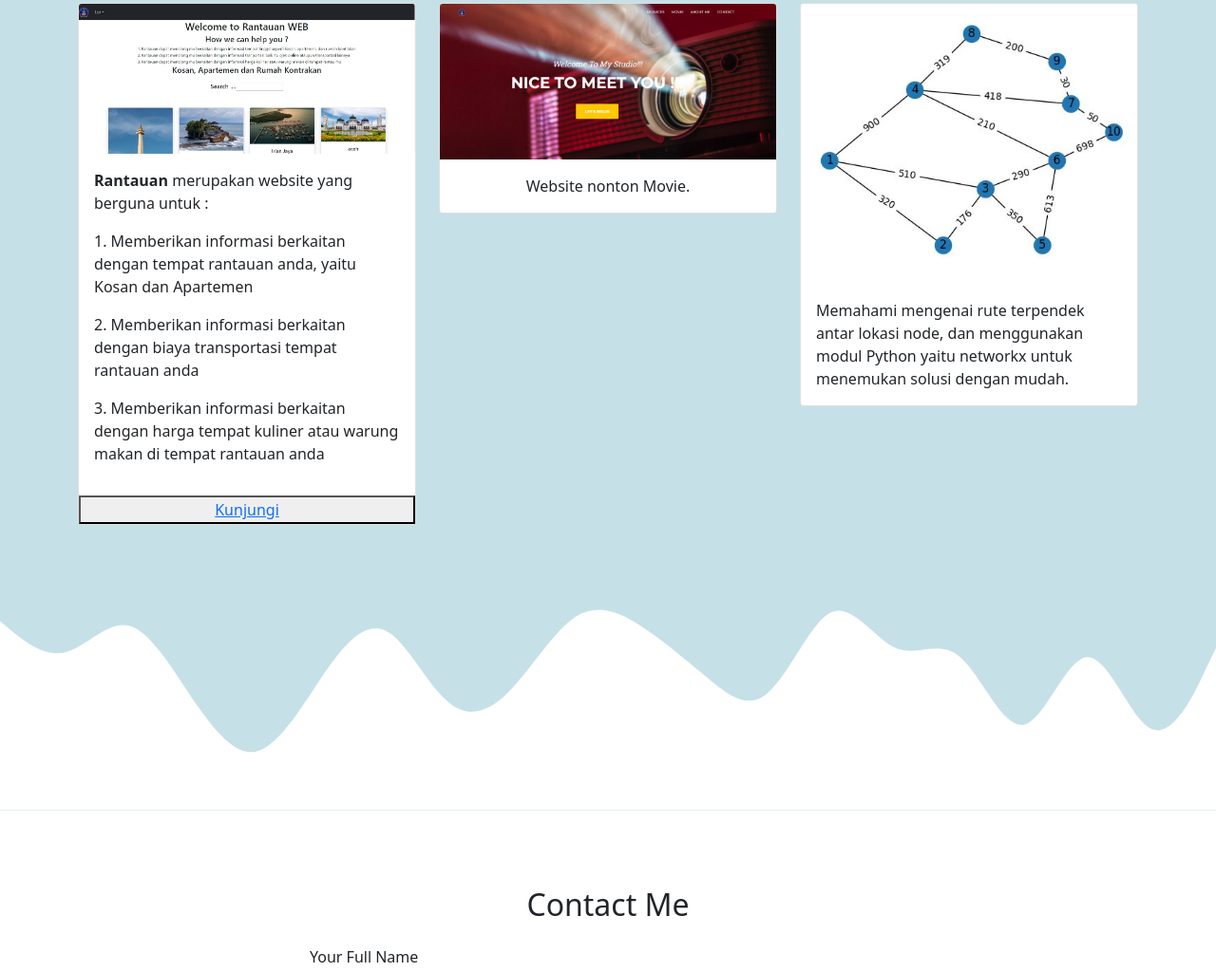
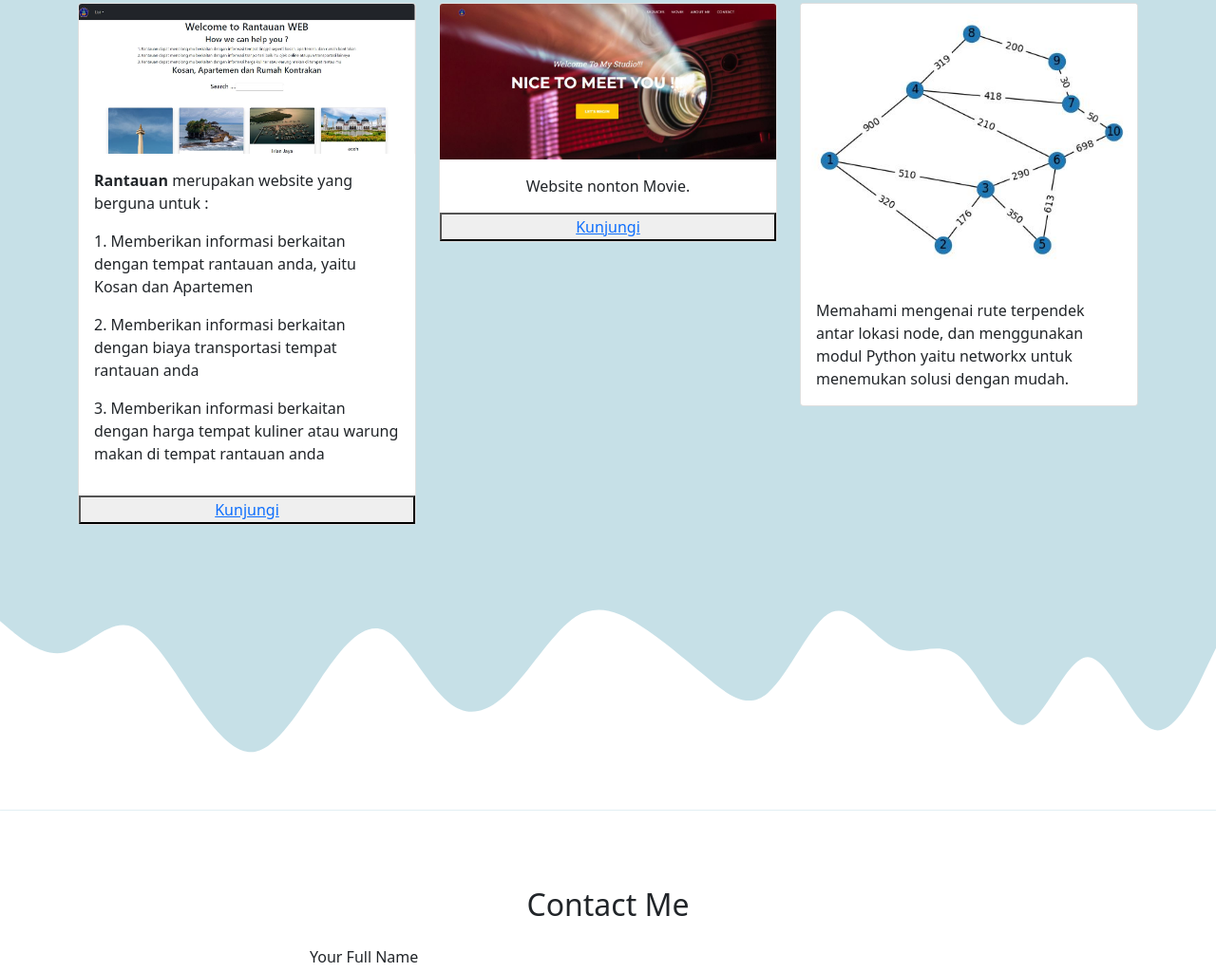
Before and after one commit to fauzi1999mei/myPortofolio, a plain HTML site: page index.html in a window 1280 px wide. Shown: the part 1999-3023 px from the top of the page at 95% size. Drawn offline with nearby package versions, Linux system fonts and the light colour scheme.

Commit message:
Update index.html

```diff
--- a/index.html
+++ b/index.html
@@ -129,9 +129,14 @@
                         <img src="freeMovie.jpg" class="card-img-top" alt="Projects 2">
                         <div class="card-body">
                           <p class="card-text text-center">Website nonton Movie.</p>
+
                         </div>
+                       <button>
+                        <a href="https://fauzi1999mei.github.io/nontonMovie">Kunjungi</a>
+                      </button>
                       </div>
                    </div>
+
                    <div class="col-md-4 mb-3">
                     <div class="card" >
                         <img src="node.jpg" class="card-img-top" alt="Projects 3">
```
